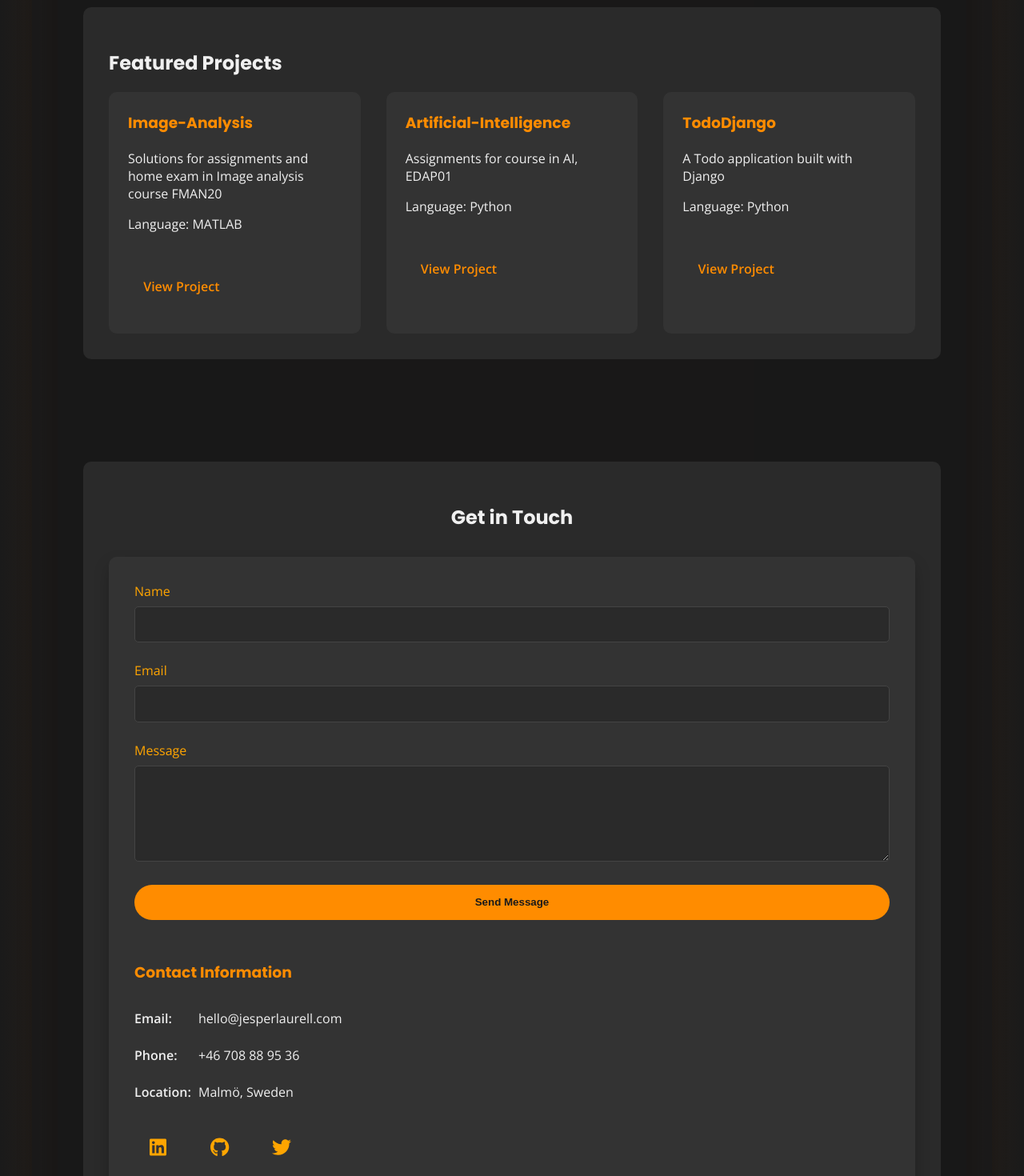
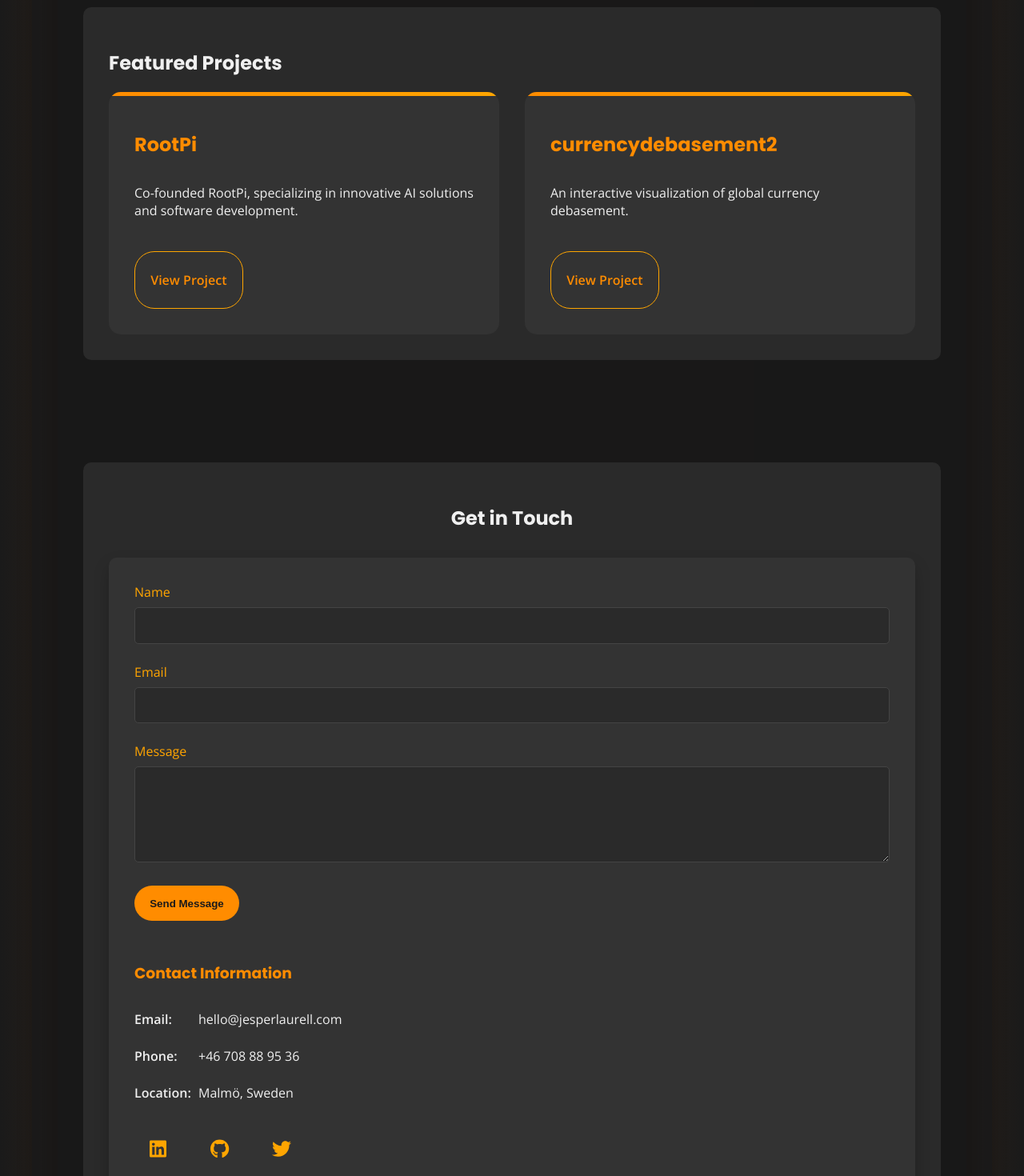
Before and after one commit to snoboll/jesperlaurellpage, a Vue app: page / in a window 1280 px wide. Shown: the part 1040-2510 px from the top of the page at 80% size. Built offline with nearby package versions, Linux system fonts and the light colour scheme.

Commit message:
looking good

```diff
--- a/package.json
+++ b/package.json
@@ -11,6 +11,7 @@
   "dependencies": {
     "@fortawesome/fontawesome-svg-core": "^6.6.0",
     "@fortawesome/free-brands-svg-icons": "^6.6.0",
+    "@fortawesome/free-solid-svg-icons": "^6.6.0",
     "@fortawesome/vue-fontawesome": "^3.0.8",
     "chart.js": "^4.4.4",
     "core-js": "^3.8.3",
--- a/src/App.vue
+++ b/src/App.vue
@@ -26,9 +26,9 @@
         <h2>Featured Projects</h2>
         <div class="project-grid">
           <div v-for="project in featuredProjects" :key="project.name" class="project-card">
+            <i :class="['project-icon', project.icon]"></i>
             <h3>{{ project.name }}</h3>
             <p>{{ project.description }}</p>
-            <p>Language: {{ project.language }}</p>
             <a :href="project.url" target="_blank" class="project-link">View Project</a>
           </div>
         </div>
@@ -83,8 +83,9 @@
 import { FontAwesomeIcon } from '@fortawesome/vue-fontawesome'
 import { library } from '@fortawesome/fontawesome-svg-core'
 import { faLinkedin, faGithub, faTwitter } from '@fortawesome/free-brands-svg-icons'
+import { faRobot, faBrain, faListCheck, faArrowRight } from '@fortawesome/free-solid-svg-icons'
 
-library.add(faLinkedin, faGithub, faTwitter)
+library.add(faLinkedin, faGithub, faTwitter, faRobot, faBrain, faListCheck, faArrowRight)
 
 export default {
   name: "App",
@@ -102,22 +103,16 @@ export default {
       ],
       featuredProjects: [
         {
-          name: 'Image-Analysis',
-          description: 'Solutions for assignments and home exam in Image analysis course FMAN20',
-          language: 'MATLAB',
-          url: 'https://github.com/snoboll/Image-Analysis'
+          name: 'RootPi',
+          description: 'Co-founded RootPi, specializing in innovative AI solutions and software development.',
+          icon: 'fa-solid fa-robot',
+          url: 'https://rootpi.xyz/'
         },
         {
-          name: 'Artificial-Intelligence',
-          description: 'Assignments for course in AI, EDAP01',
-          language: 'Python',
-          url: 'https://github.com/snoboll/Artificial-Intelligence'
-        },
-        {
-          name: 'TodoDjango',
-          description: 'A Todo application built with Django',
-          language: 'Python',
-          url: 'https://github.com/snoboll/TodoDjango'
+          name: 'currencydebasement2',
+          description: 'An interactive visualization of global currency debasement.',
+          icon: 'fa-solid fa-brain',
+          url: 'https://github.com/snoboll/currencydebasement2'
         }
       ],
       contactForm: {
@@ -145,6 +140,7 @@ export default {
 <style>
 @import url('https://fonts.googleapis.com/css2?family=Poppins:wght@400;600;700&family=Open+Sans:wght@400;600&display=swap');
 
+/* Global Styles */
 body {
   margin: 0;
   padding: 0;
@@ -171,13 +167,14 @@ body {
   overflow-x: hidden;
 }
 
+h1, h2, h3, .tagline {
+  font-family: 'Poppins', sans-serif;
+}
+
+/* Header Styles */
 header {
   text-align: center;
   margin-bottom: 4rem;
-}
-
-h1, h2, h3, .tagline {
-  font-family: 'Poppins', sans-serif;
 }
 
 h1 {
@@ -195,12 +192,14 @@ h1 {
   line-height: 1.4;
 }
 
+/* Main Content Styles */
 .main-content {
   display: flex;
   flex-direction: column;
   gap: 4rem;
 }
 
+/* Hero Section Styles */
 .hero {
   display: flex;
   align-items: center;
@@ -218,17 +217,6 @@ h1 {
   color: #ff8c00;
 }
 
-.cta-button {
-  display: inline-block;
-  background-color: #ff8c00;
-  color: #1a1a1a;
-  padding: 0.8rem 1.5rem;
-  border-radius: 25px;
-  text-decoration: none;
-  font-weight: 600;
-  margin-top: 1rem;
-}
-
 .profile-image {
   width: 300px;
   height: 300px;
@@ -236,7 +224,8 @@ h1 {
   object-fit: cover;
 }
 
-.skills, .featured-projects {
+/* Skills and Projects Section Styles */
+.skills, .featured-projects, .contact {
   background-color: #2a2a2a;
   border-radius: 10px;
   padding: 2rem;
@@ -257,6 +246,10 @@ h1 {
   font-size: 0.85rem;
   font-weight: 600;
   transition: transform 0.3s ease, background-color 0.3s ease;
+  min-height: 32px;
+  display: inline-flex;
+  align-items: center;
+  justify-content: center;
 }
 
 .skill-tag:hover {
@@ -264,46 +257,75 @@ h1 {
   background-color: #ffa500;
 }
 
+/* Updated Project Card Styles */
 .project-grid {
   display: grid;
-  grid-template-columns: repeat(auto-fit, minmax(250px, 1fr));
+  grid-template-columns: repeat(auto-fit, minmax(280px, 1fr));
   gap: 2rem;
 }
 
 .project-card {
   background-color: #333333;
-  border-radius: 10px;
-  padding: 1.5rem;
-  transition: transform 0.3s ease;
+  border-radius: 15px;
+  padding: 2rem;
+  display: flex;
+  flex-direction: column;
+  align-items: flex-start;
+  position: relative;
+  overflow: hidden;
 }
 
-.project-card:hover {
-  transform: translateY(-5px);
+.project-card::before {
+  content: '';
+  position: absolute;
+  top: 0;
+  left: 0;
+  right: 0;
+  height: 5px;
+  background: linear-gradient(to right, #ff8c00, #ffa500);
 }
 
 .project-card h3 {
   color: #ff8c00;
   margin-top: 0;
+  margin-bottom: 1rem;
+  font-size: 1.5rem;
+}
+
+.project-card p {
+  color: #f0f0f0;
+  margin-bottom: 1.5rem;
+  flex-grow: 1;
+}
+
+.project-icon {
+  font-size: 2.5rem;
+  color: #ffa500;
+  margin-bottom: 1rem;
 }
 
 .project-link {
-  display: inline-block;
-  margin-top: 1rem;
-  color: #ff8c00;
+  color: #1a1a1a; /* Ensure text color contrasts with the background */
+  border: 1px solid #ffa500;
   text-decoration: none;
   font-weight: 600;
+  padding: 0.8rem 1.2rem;
+  border-radius: 25px;
+  display: inline-flex;
+  align-items: center;
+  margin-top: 1rem; /* Moved margin-top here */
 }
 
-footer {
-  text-align: center;
-  margin-top: 4rem;
-  color: #ffa500;
+.project-link:hover,
+.project-link:focus {
+  background-color: #ffa500;
+  color: #1a1a1a;
+  outline: none;
 }
 
+
+/* Contact Section Styles */
 .contact {
-  background-color: #2a2a2a;
-  border-radius: 10px;
-  padding: 2rem;
   margin-top: 4rem;
 }
 
@@ -347,23 +369,12 @@ footer {
   color: #f0f0f0;
   font-size: 16px;
   box-sizing: border-box;
+  min-height: 44px;
 }
 
 .form-group textarea {
   height: 120px;
   resize: vertical;
-}
-
-.submit-button {
-  background-color: #ff8c00;
-  color: #1a1a1a;
-  padding: 0.8rem 1.5rem;
-  border: none;
-  border-radius: 25px;
-  font-weight: 600;
-  cursor: pointer;
-  transition: background-color 0.3s ease;
-  width: 100%;
 }
 
 .contact-info {
@@ -394,15 +405,63 @@ footer {
   gap: 1rem;
 }
 
+/* Button and Link Styles */
+.cta-button,
+.submit-button,
+.project-link,
+.social-link {
+  display: inline-flex;
+  align-items: center;
+  justify-content: center;
+  padding: 0.8rem 1.2rem;
+  min-height: 44px;
+  text-decoration: none;
+  font-weight: 600;
+  transition: background-color 0.3s ease, color 0.3s ease;
+}
+
+.cta-button,
+.submit-button {
+  background-color: #ff8c00;
+  color: #1a1a1a;
+  border-radius: 25px;
+  border: none;
+  cursor: pointer;
+}
+
+.cta-button:hover,
+.cta-button:focus {
+  background-color: #ffa500;
+  color: #1a1a1a;
+  outline: none;
+}
+
+.project-link {
+  color: #ff8c00;
+  margin-top: 1rem;
+}
+
 .social-link {
   color: #ffa500;
-  text-decoration: none;
   font-size: 1.5rem;
-  transition: color 0.3s ease;
 }
 
 .social-link:hover {
   color: #ff8c00;
+}
+
+/* Footer Styles */
+footer {
+  text-align: center;
+  margin-top: 4rem;
+  color: #ffa500;
+}
+
+/* Responsive Styles */
+@media (max-width: 1240px) {
+  body {
+    background-attachment: scroll;
+  }
 }
 
 @media (max-width: 768px) {
@@ -466,12 +525,6 @@ footer {
     flex-wrap: wrap;
   }
 
-  .form-group input,
-  .form-group textarea {
-    font-size: 16px;
-    padding: 0.6rem;
-  }
-
   .main-content {
     gap: 2rem;
   }
@@ -497,42 +550,9 @@ footer {
   }
 }
 
-/* Improve touch targets */
-.cta-button,
-.submit-button,
-.project-link,
-.social-link {
-  padding: 0.8rem 1.2rem;
-  min-height: 44px;
-  display: inline-flex;
-  align-items: center;
-  justify-content: center;
-}
-
-.skill-tag {
-  min-height: 32px;
-  display: inline-flex;
-  align-items: center;
-  justify-content: center;
-}
-
-/* Improve form usability on mobile */
-.form-group input,
-.form-group textarea {
-  padding: 0.8rem;
-  min-height: 44px;
-}
-
 /* Ensure content doesn't overflow */
 img, video, iframe {
   max-width: 100%;
   height: auto;
 }
-
-/* Add this new media query */
-@media (max-width: 1240px) {
-  body {
-    background-attachment: scroll;
-  }
-}
 </style>
```
Also changed, not shown: 1 other file (tests, documents, lock files or other folders).
